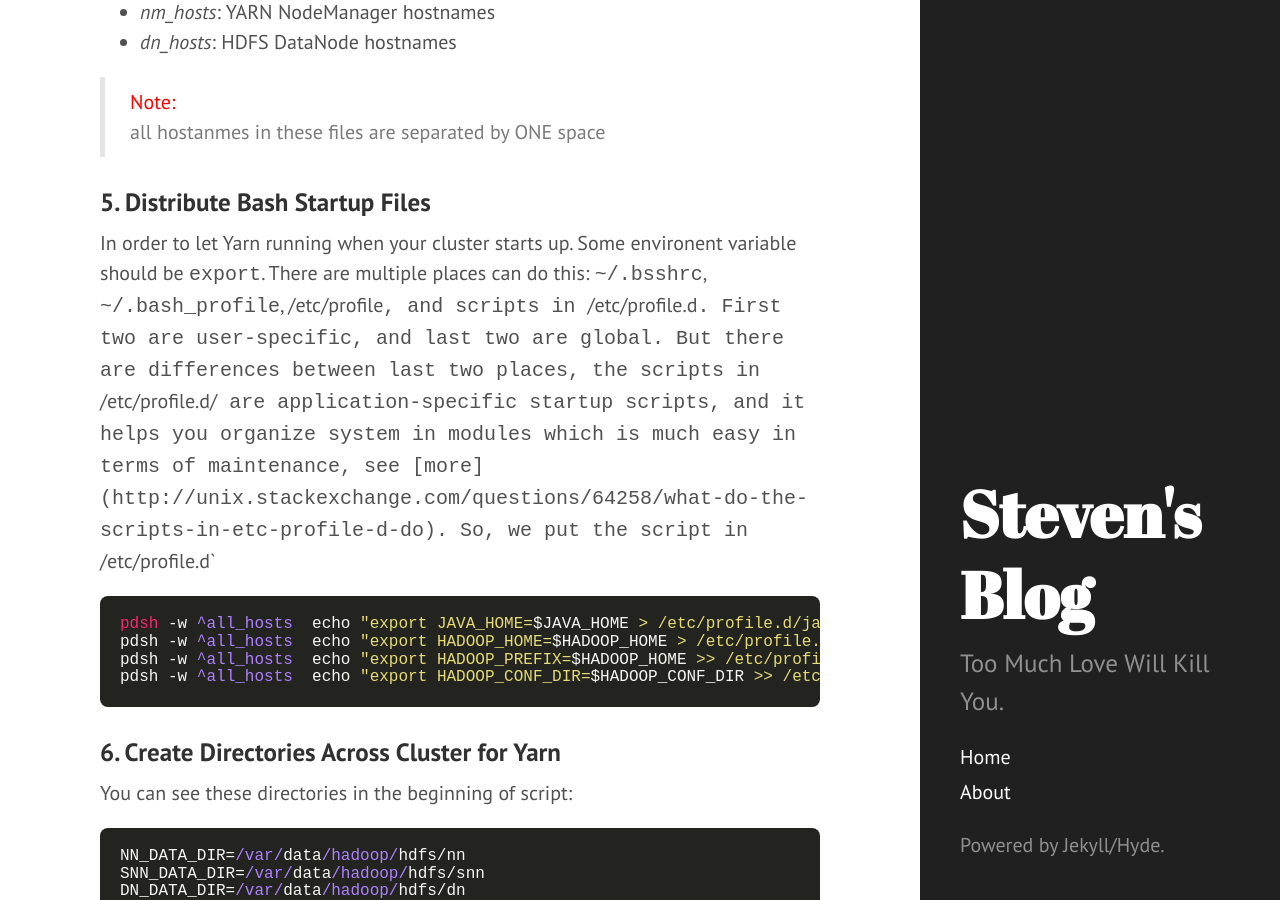
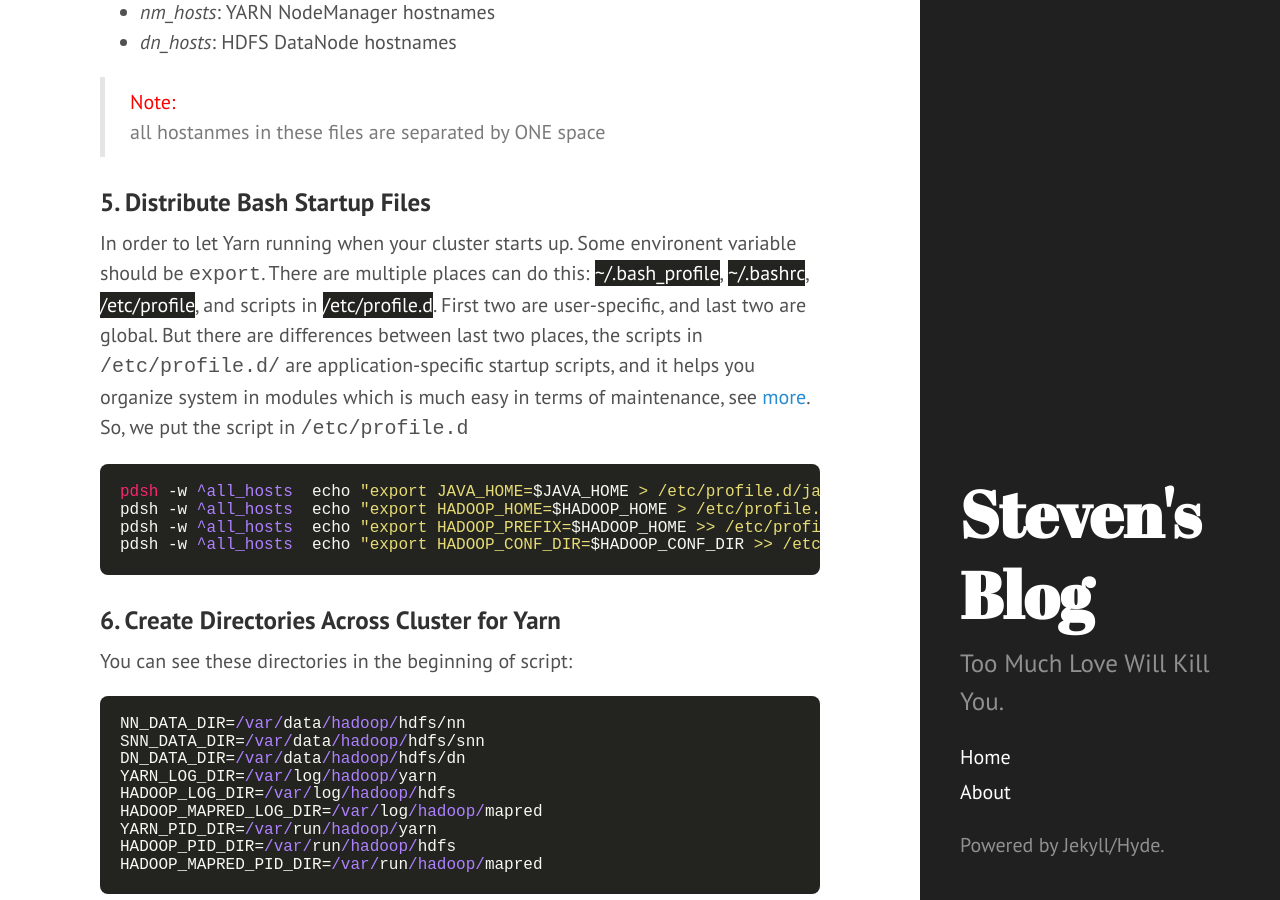
Before and after one commit to legatoo/legatoo.github.io, a Jekyll site: the page built from _posts/2014-11-12-Install-Yarn-on-Ubuntu-Cluster-via-Scripts.md, in a window 1280 px wide and 900 px high, scrolled down 5231 px. Built offline with Jekyll 4.4.1, drawn with Linux system fonts in a browser that asks for light colours; Markdown is read by kramdown in place of the engine named in the settings.

Commit message:
post 2014-11-12

```diff
--- a/_posts/2014-11-12-Install-Yarn-on-Ubuntu-Cluster-via-Scripts.md
+++ b/_posts/2014-11-12-Install-Yarn-on-Ubuntu-Cluster-via-Scripts.md
@@ -158,7 +158,7 @@ You can define cluster topo in files. Yarn Install Script will read them in, and
 > <font color="Red">Note: </font>all hostanmes in these files are separated by ONE space
 
 ###5. Distribute Bash Startup Files
-In order to let Yarn running when your cluster starts up. Some environent variable should be `export`. There are multiple places can do this: `~/.bsshrc`, `~/.bash_profile`, /etc/profile`, and scripts in `/etc/profile.d`. First two are user-specific, and last two are global. But there are differences between last two places, the scripts in `/etc/profile.d/` are application-specific startup scripts, and it helps you organize system in modules which is much easy in terms of maintenance, see [more](http://unix.stackexchange.com/questions/64258/what-do-the-scripts-in-etc-profile-d-do).  So, we put the script in `/etc/profile.d`
+In order to let Yarn running when your cluster starts up. Some environent variable should be `export`. There are multiple places can do this: <span style="background-color: #23241f"><font color="white">~/.bash_profile</font></span>, <span style="background-color: #23241f"><font color="white">~/.bashrc</font></span>, <span style="background-color: #23241f"><font color="white">/etc/profile</font></span>, and scripts in <span style="background-color: #23241f"><font color="white">/etc/profile.d</font></span>. First two are user-specific, and last two are global. But there are differences between last two places, the scripts in `/etc/profile.d/` are application-specific startup scripts, and it helps you organize system in modules which is much easy in terms of maintenance, see [more](http://unix.stackexchange.com/questions/64258/what-do-the-scripts-in-etc-profile-d-do).  So, we put the script in `/etc/profile.d`
 
 <pre><code class="Bash">pdsh -w ^all_hosts  echo "export JAVA_HOME=$JAVA_HOME > /etc/profile.d/java.sh"
 pdsh -w ^all_hosts  echo "export HADOOP_HOME=$HADOOP_HOME > /etc/profile.d/hadoop.sh"
```
